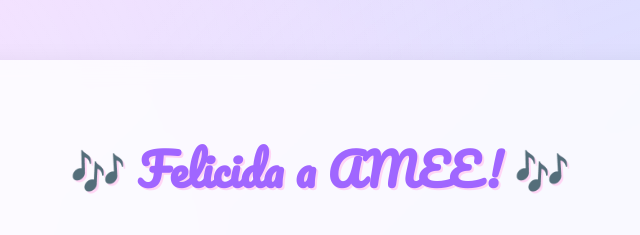
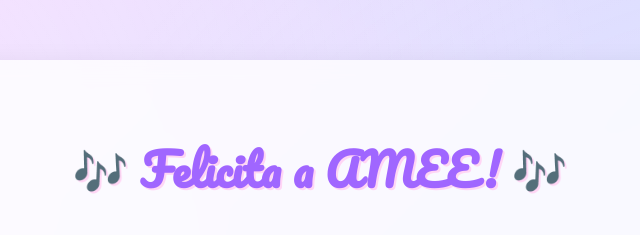
Before and after one commit to AxelEP/time-capsule-musical-, a plain HTML site: page index.html in a window 1280 px wide. Shown: the top 235 px of the page, 320-960 px from the left. Drawn offline with Linux system fonts and the light colour scheme.

Commit message:
Update index.html

```diff
--- a/index.html
+++ b/index.html
@@ -8,7 +8,7 @@
 </head>
 <body>
   <div class="container">
-    <h1>🎶 Felicida a AMEE! 🎶</h1>
+    <h1>🎶 Felicita a AMEE! 🎶</h1>
     <h2>Cuenta regresiva para el lanzamiento</h2>
     <div id="countdown"></div>
     <p class="launch-date">Lanzamiento: 22 de noviembre de 2025, 00:00 hrs</p>
```
